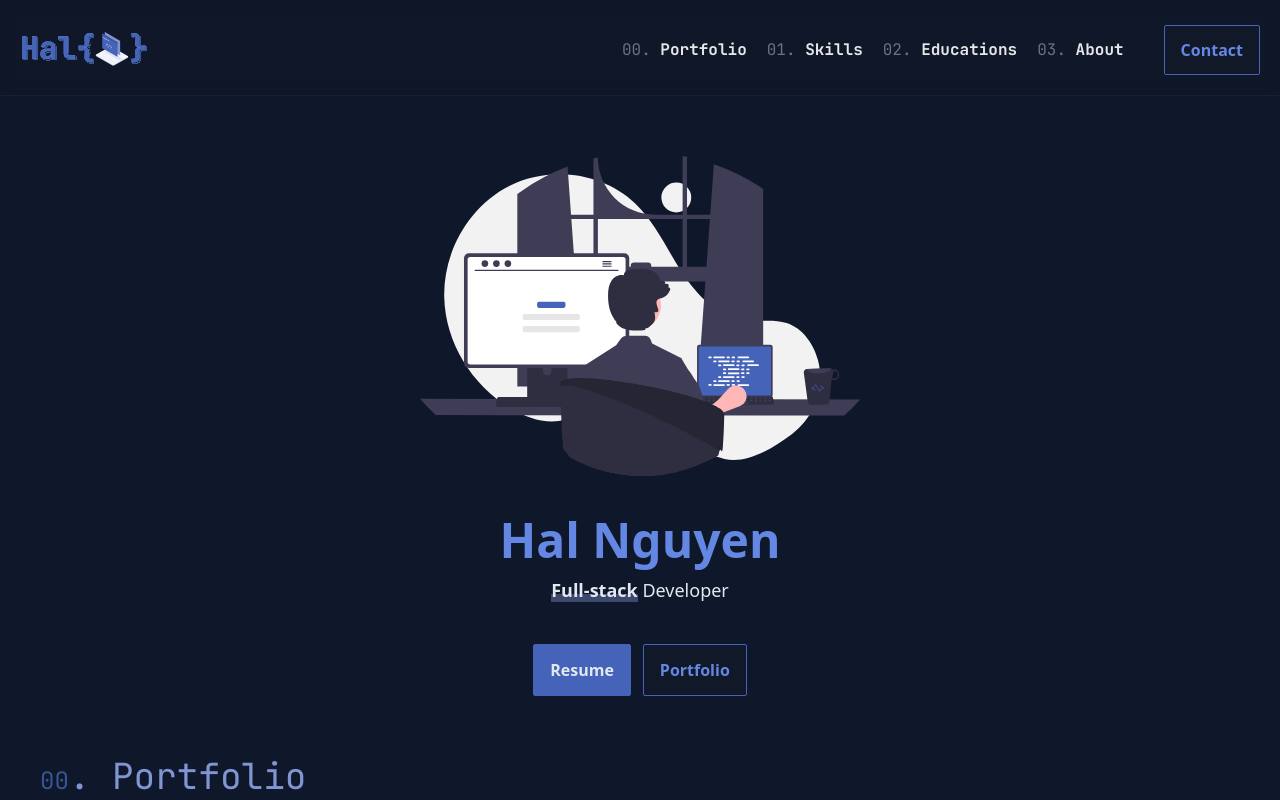
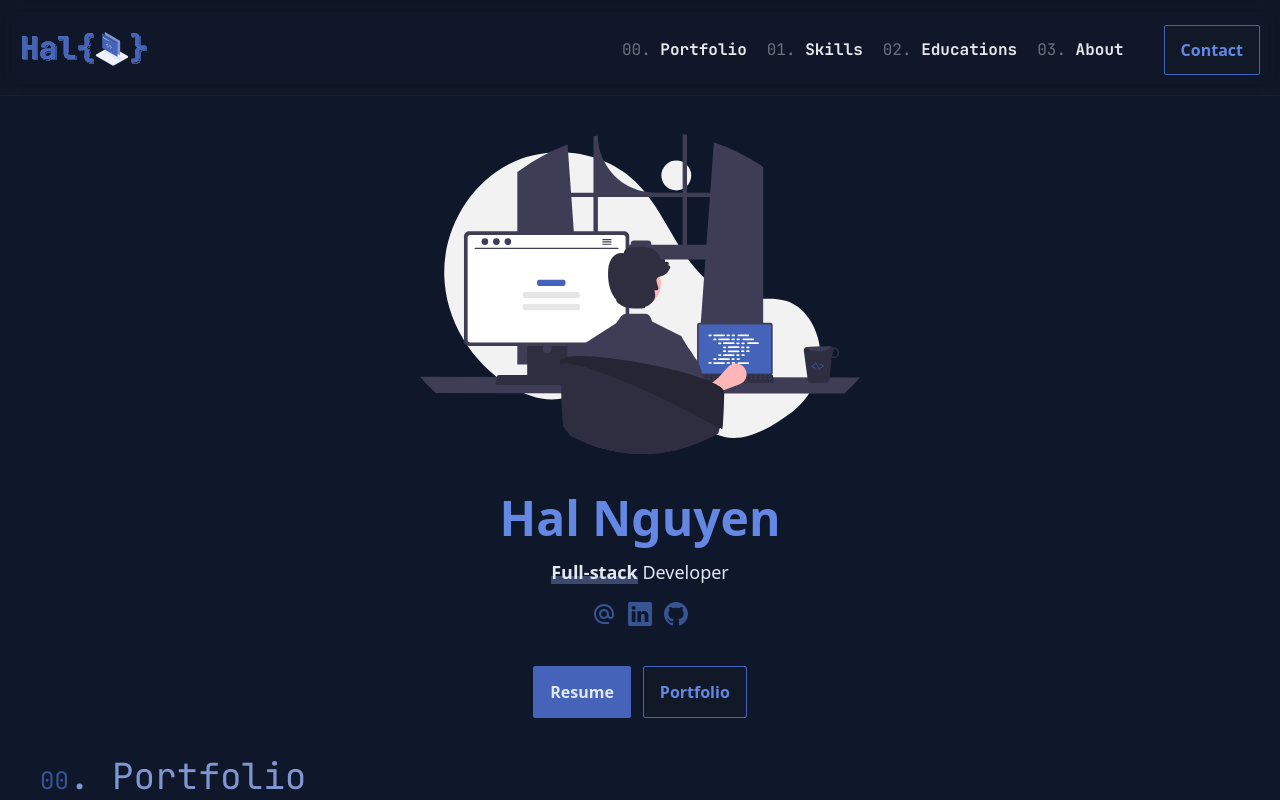
Before and after one commit to hn275/portfolio, a React (Vite) app: page / in a window 1280 px wide. Shown: the top 800 px of the page. Built offline with nearby package versions, Linux system fonts and the light colour scheme.

Commit message:
feat: connected links

```diff
--- a/src/App.tsx
+++ b/src/App.tsx
@@ -12,12 +12,6 @@ import {
 } from "components";
 import { useAlert, useContactMe } from "hooks";
 import { PROJECTS } from "assets/content";
-import {
-  Collabify,
-  GoVikes,
-  GradeTracker,
-  StudySpaceFinder,
-} from "components/Project";
 
 function App() {
   const contactMeProps = useContactMe();
@@ -38,7 +32,7 @@ function App() {
         >
           <img src={BannerSVG} className="h-80" />
 
-          <div className="flex flex-col justify-center items-center gap-3 text-md">
+          <div className="flex flex-col justify-center items-center gap-4 text-md">
             <h1 className="font-bold text-brand-100 text-2xl md:text-5xl">
               Hal Nguyen
             </h1>
@@ -54,6 +48,8 @@ function App() {
               </span>
               &nbsp;Developer
             </p>
+
+            <SocialLinks className="flex flex-row gap-3 text-2xl" />
           </div>
 
           <div className="flex gap-3">
@@ -158,9 +154,7 @@ function App() {
               className={cx(["hidden lg:block", "w-64"])}
             />
 
-            <ul className="flex gap-4 justify-center items-center">
-              <SocialLinks />
-            </ul>
+            <SocialLinks className="flex gap-4 justify-center items-center text-3xl" />
           </div>
         </Section>
 
--- a/src/components/SocialLinks.tsx
+++ b/src/components/SocialLinks.tsx
@@ -2,45 +2,47 @@ import shortid from "shortid";
 import cx from "classnames";
 import { BsLinkedin, BsGithub } from "react-icons/bs";
 import { MdAlternateEmail } from "react-icons/md";
+import { HTMLAttributes } from "react";
 
-export function SocialLinks() {
+export function SocialLinks(props: HTMLAttributes<HTMLUListElement>) {
   const links = [
     {
       key: shortid.generate(),
       alt: "email",
-      href: "",
+      href: "#contact",
       icon: <MdAlternateEmail />,
     },
     {
       key: shortid.generate(),
-      alt: "Linkedin",
-      href: "",
+      alt: "LinkedIn",
+      href: "https://www.linkedin.com/in/hal-nguyen-48a22b22a/",
       icon: <BsLinkedin />,
     },
     {
       key: shortid.generate(),
       alt: "github",
-      href: "",
+      href: "https://www.github.com/hn275",
       icon: <BsGithub />,
     },
   ];
 
   return (
-    <>
+    <ul {...props}>
       {links.map(({ key, alt, href, icon }) => (
         <li key={key}>
           <a
             href={href}
             aria-label={alt}
+            target={`${href !== "#contact" ? "_blank" : ""}`}
             className={cx([
-              "text-brand-300 hover:text-brand-50 text-3xl",
-              "transition-colors duration-150",
+              "text-brand-300 hover:text-brand-50",
+              "transition-smooth",
             ])}
           >
             {icon}
           </a>
         </li>
       ))}
-    </>
+    </ul>
   );
 }
```
